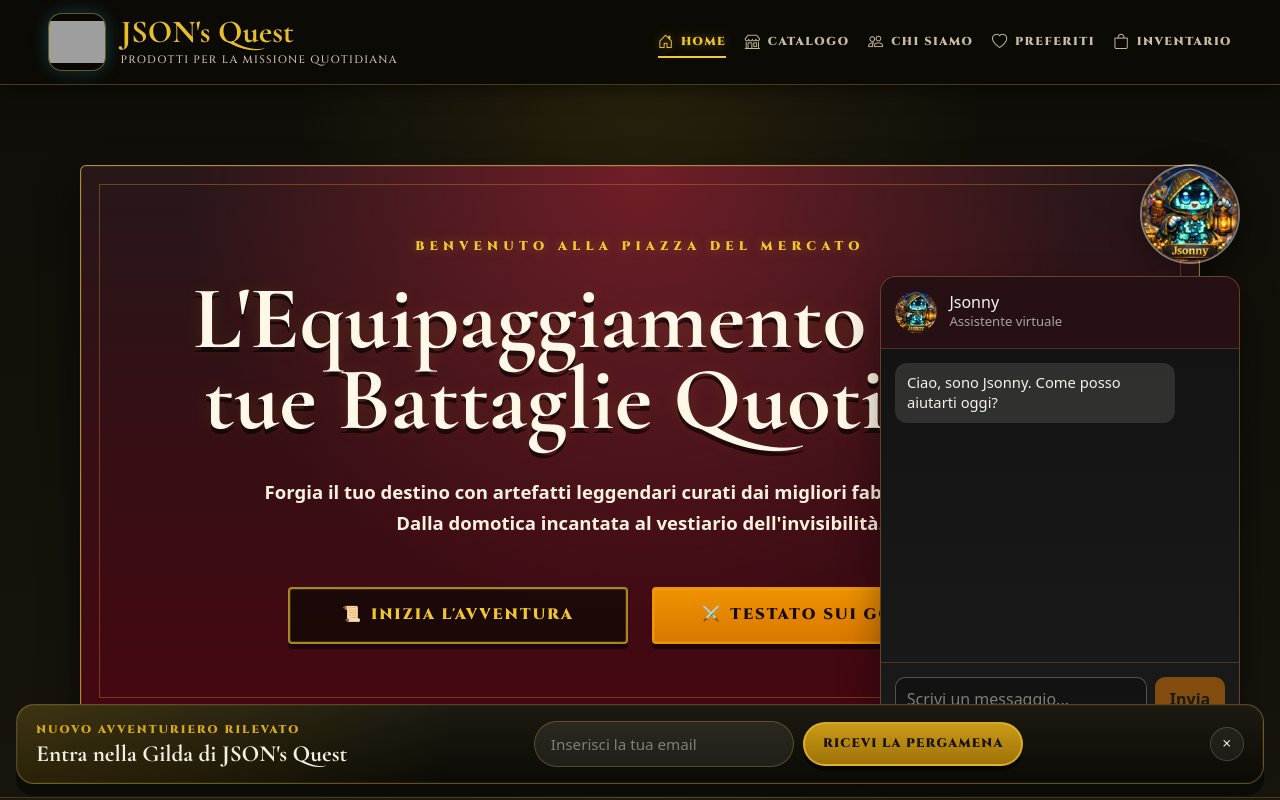
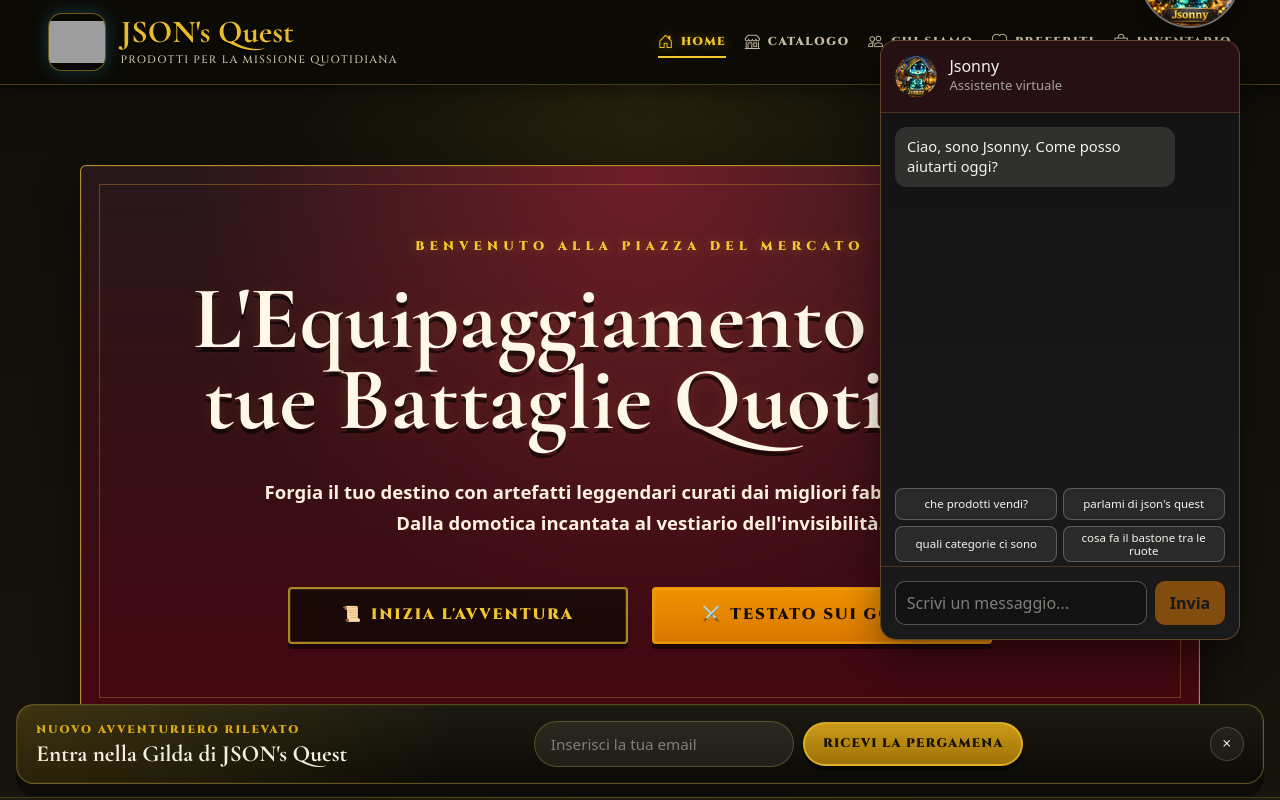
Before and after one commit to bingiulioliu/project-work-frontend, a React (Vite) app: page / in a window 1280 px wide. Both pictures are taken after a click on the button "Apri chat". Shown: the top 800 px of the page. Built offline with nearby package versions, Linux system fonts and the light colour scheme; no server answers; grey boxes are pictures that could not be loaded.

Commit message:
aggiunte le 4 domande

```diff
--- a/src/components/ChatbotWidget.css
+++ b/src/components/ChatbotWidget.css
@@ -1,7 +1,7 @@
 .chatbot-widget {
   position: fixed;
   right: 2.5rem;
-  bottom: 4rem;
+  bottom: 10rem;
   z-index: 1200;
   display: flex;
   flex-direction: column;
@@ -41,7 +41,7 @@
 
 .chatbot-panel {
   width: min(360px, calc(100vw - 2rem));
-  height: 460px;
+  height: 600px;
   border: 1px solid rgba(133, 88, 49, 0.7);
   border-radius: 16px;
   overflow: hidden;
@@ -85,6 +85,36 @@
   gap: 0.65rem;
   padding: 0.9rem;
   overflow-y: auto;
+}
+
+.chatbot-preset-questions {
+  display: grid;
+  grid-template-columns: repeat(2, minmax(0, 1fr));
+  gap: 0.35rem;
+  padding: 0.55rem 0.9rem 0.2rem;
+}
+
+.chatbot-preset-button {
+  border: 1px solid rgba(245, 242, 235, 0.25);
+  background: rgba(245, 242, 235, 0.08);
+  color: var(--text-ivory);
+  border-radius: 8px;
+  padding: 0.26rem 0.45rem;
+  min-height: 2rem;
+  font-size: 0.72rem;
+  line-height: 1.15;
+  text-align: center;
+  cursor: pointer;
+}
+
+.chatbot-preset-button:hover:not(:disabled) {
+  border-color: rgba(217, 119, 6, 0.7);
+  background: rgba(217, 119, 6, 0.25);
+}
+
+.chatbot-preset-button:disabled {
+  opacity: 0.55;
+  cursor: not-allowed;
 }
 
 .chatbot-message {
@@ -198,6 +228,6 @@
   }
 
   .chatbot-panel {
-    height: 70vh;
+    height: 78vh;
   }
 }
--- a/src/components/ChatbotWidget.jsx
+++ b/src/components/ChatbotWidget.jsx
@@ -2,7 +2,7 @@ import { useEffect, useMemo, useRef, useState } from "react";
 import { useLocation } from "react-router-dom";
 import ReactMarkdown from "react-markdown";
 import remarkGfm from "remark-gfm";
-import { chatWithJsonny } from "../utils/chatWithJsonny";
+import { chatWithJsonny, fetchJsonnyPresetQuestions } from "../utils/chatWithJsonny";
 import "./ChatbotWidget.css";
 
 const STORAGE_SESSION_KEY = "jsonny_session_id";
@@ -21,6 +21,13 @@ const INITIAL_MESSAGES = [
     role: "assistant",
     content: "Ciao, sono Jsonny. Come posso aiutarti oggi?",
   },
+];
+
+const FALLBACK_PRESET_QUESTIONS = [
+  "che prodotti vendi?",
+  "parlami di json's quest",
+  "quali categorie ci sono",
+  "cosa fa il bastone tra le ruote",
 ];
 
 function getProductSlugFromPath(pathname) {
@@ -50,6 +57,8 @@ function ChatbotWidget() {
   const [input, setInput] = useState("");
   const [isLoading, setIsLoading] = useState(false);
   const [messages, setMessages] = useState(INITIAL_MESSAGES);
+  const [presetQuestions, setPresetQuestions] = useState(FALLBACK_PRESET_QUESTIONS);
+  const [hasLoadedPresetQuestions, setHasLoadedPresetQuestions] = useState(false);
   const [dragOffset, setDragOffset] = useState({ x: 0, y: 0 });
 
   useEffect(() => {
@@ -76,6 +85,33 @@ function ChatbotWidget() {
     };
   }, [isOpen]);
 
+  useEffect(() => {
+    if (!isOpen || hasLoadedPresetQuestions) return;
+
+    let cancelled = false;
+
+    async function loadPresetQuestions() {
+      try {
+        const questions = await fetchJsonnyPresetQuestions();
+        if (!cancelled && questions.length > 0) {
+          setPresetQuestions(questions);
+        }
+      } catch {
+        // Mantiene fallback locale senza interrompere la chat
+      } finally {
+        if (!cancelled) {
+          setHasLoadedPresetQuestions(true);
+        }
+      }
+    }
+
+    loadPresetQuestions();
+
+    return () => {
+      cancelled = true;
+    };
+  }, [isOpen, hasLoadedPresetQuestions]);
+
   const historyForApi = useMemo(
     () =>
       messages
@@ -84,10 +120,8 @@ function ChatbotWidget() {
     [messages]
   );
 
-  async function handleSubmit(event) {
-    event.preventDefault();
-
-    const trimmedInput = input.trim();
+  async function sendMessage(rawMessage) {
+    const trimmedInput = String(rawMessage || "").trim();
     if (!trimmedInput || isLoading) return;
 
     const userMessage = { role: "user", content: trimmedInput };
@@ -120,6 +154,15 @@ function ChatbotWidget() {
     } finally {
       setIsLoading(false);
     }
+  }
+
+  async function handleSubmit(event) {
+    event.preventDefault();
+    await sendMessage(input);
+  }
+
+  async function handlePresetQuestionClick(question) {
+    await sendMessage(question);
   }
 
   function handleTogglePointerDown(event) {
@@ -259,6 +302,22 @@ function ChatbotWidget() {
             <div ref={messagesEndRef} />
           </div>
 
+          {presetQuestions.length > 0 ? (
+            <div className="chatbot-preset-questions" aria-label="Domande preimpostate">
+              {presetQuestions.map((question) => (
+                <button
+                  key={question}
+                  type="button"
+                  className="chatbot-preset-button"
+                  onClick={() => handlePresetQuestionClick(question)}
+                  disabled={isLoading}
+                >
+                  {question}
+                </button>
+              ))}
+            </div>
+          ) : null}
+
           <form className="chatbot-form" onSubmit={handleSubmit}>
             <input
               type="text"
--- a/src/utils/chatWithJsonny.js
+++ b/src/utils/chatWithJsonny.js
@@ -1,5 +1,7 @@
 const BACKEND_URL = import.meta.env.VITE_BACKEND_URL || "http://localhost:3000";
 const CHAT_ENDPOINT = import.meta.env.VITE_CHAT_ENDPOINT || "/ai/assistant";
+const PRESET_QUESTIONS_ENDPOINT =
+  import.meta.env.VITE_CHAT_PRESET_ENDPOINT || "/ai/assistant/preset-questions";
 
 const PREFERRED_KEYS = new Set([
   "reply",
@@ -167,3 +169,23 @@ export async function chatWithJsonny(message, history = [], sessionId = "default
 
   return extractAssistantText(payload);
 }
+
+export async function fetchJsonnyPresetQuestions() {
+  const response = await fetch(`${BACKEND_URL}${PRESET_QUESTIONS_ENDPOINT}`);
+
+  if (!response.ok) {
+    throw new Error("Errore durante il recupero delle domande preimpostate");
+  }
+
+  const payload = await response.json();
+  const directList = Array.isArray(payload?.result)
+    ? payload.result
+    : Array.isArray(payload)
+      ? payload
+      : [];
+
+  return directList
+    .filter((item) => typeof item === "string")
+    .map((item) => item.trim())
+    .filter(Boolean);
+}
```
